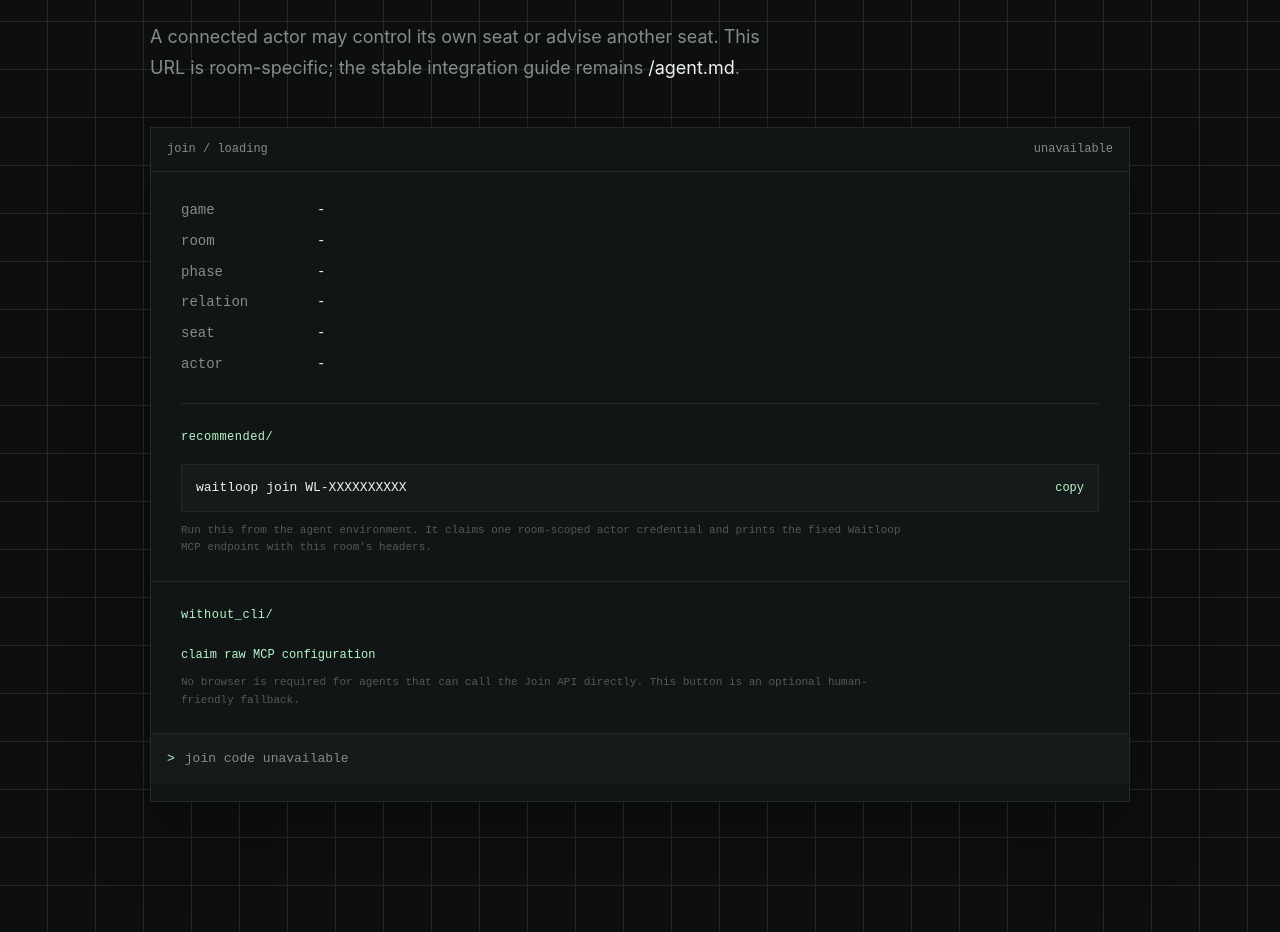
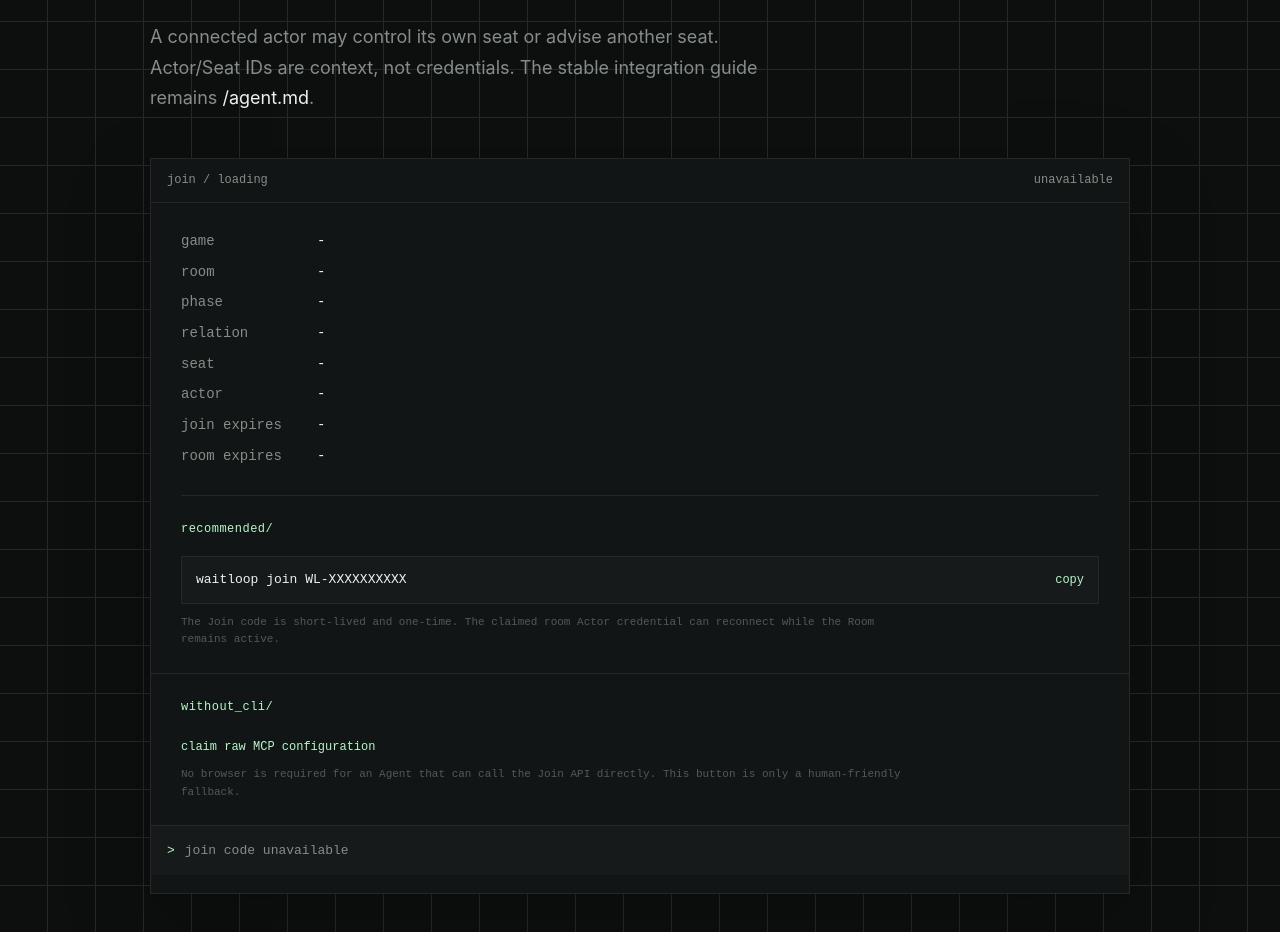
Before and after one commit to shixushi2025/waitloop, a website: page apps/web/public/join.html in a window 1280 px wide. Shown: the part 314-1246 px from the top of the page. Drawn offline with Linux system fonts and the light colour scheme; files whose address does not match are found by name.

Commit message:
ui: show Join and Room expiry context

```diff
--- a/apps/web/public/join.html
+++ b/apps/web/public/join.html
@@ -22,7 +22,7 @@
       <section class="join-intro">
         <p class="eyebrow">connected actor / room join</p>
         <h1>Join the<br />table.</h1>
-        <p class="lede">A connected actor may control its own seat or advise another seat. This URL is room-specific; the stable integration guide remains <a href="/agent.md">/agent.md</a>.</p>
+        <p class="lede">A connected actor may control its own seat or advise another seat. Actor/Seat IDs are context, not credentials. The stable integration guide remains <a href="/agent.md">/agent.md</a>.</p>
       </section>
 
       <section class="terminal join-terminal">
@@ -39,6 +39,8 @@
             <dt>relation</dt><dd id="join-relation">-</dd>
             <dt>seat</dt><dd id="join-seat">-</dd>
             <dt>actor</dt><dd id="join-actor">-</dd>
+            <dt>join expires</dt><dd id="join-expires">-</dd>
+            <dt>room expires</dt><dd id="room-expires">-</dd>
           </dl>
 
           <div class="rule" aria-hidden="true"></div>
@@ -49,13 +51,13 @@
               <code id="join-command">waitloop join WL-XXXXXXXXXX</code>
               <button class="text-button" id="copy-command" type="button">copy</button>
             </div>
-            <p class="join-note">Run this from the agent environment. It claims one room-scoped actor credential and prints the fixed Waitloop MCP endpoint with this room's headers.</p>
+            <p class="join-note">The Join code is short-lived and one-time. The claimed room Actor credential can reconnect while the Room remains active.</p>
           </section>
 
           <section class="join-section">
             <p class="section-label">without_cli/</p>
             <button class="text-button" id="claim-mcp" type="button">claim raw MCP configuration</button>
-            <p class="join-note">No browser is required for agents that can call the Join API directly. This button is an optional human-friendly fallback.</p>
+            <p class="join-note">No browser is required for an Agent that can call the Join API directly. This button is only a human-friendly fallback.</p>
             <div id="raw-config-wrap" hidden>
               <div class="config-head">
                 <span>temporary room capability · do not commit</span>
```
